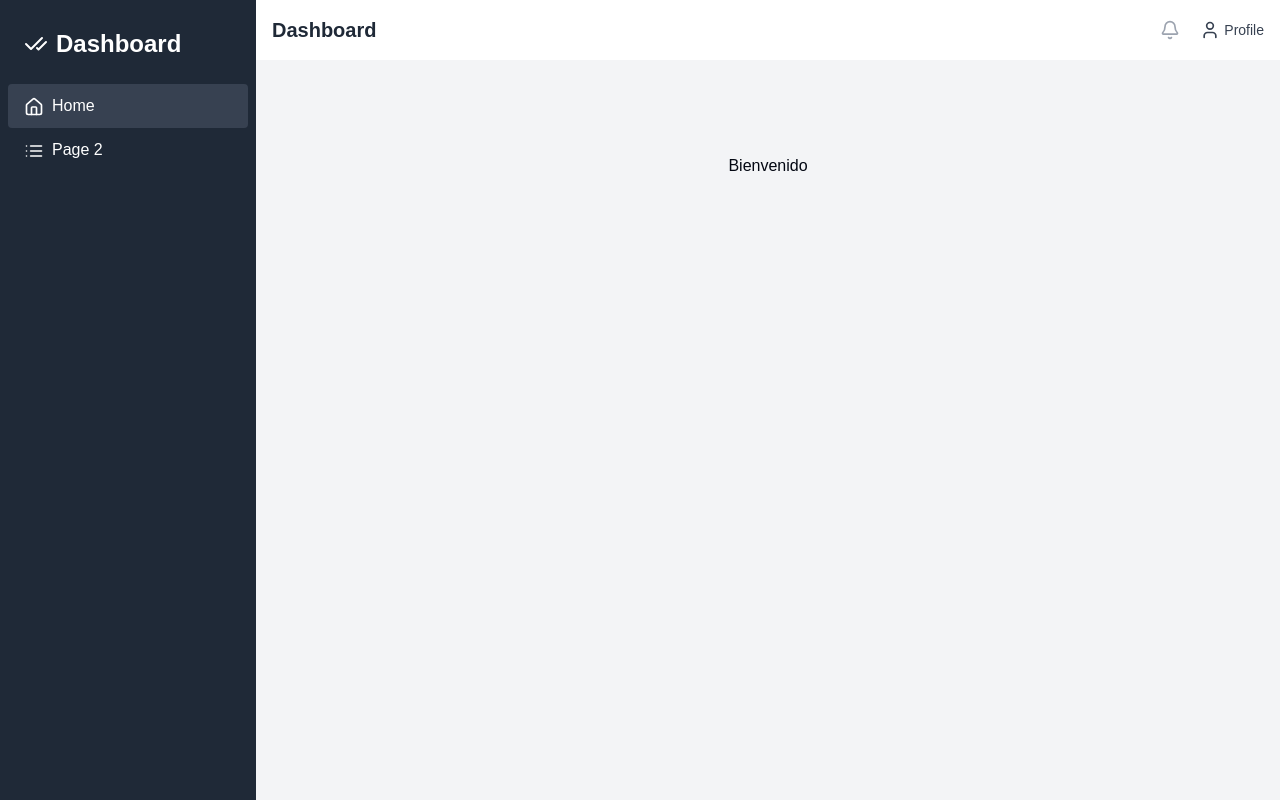
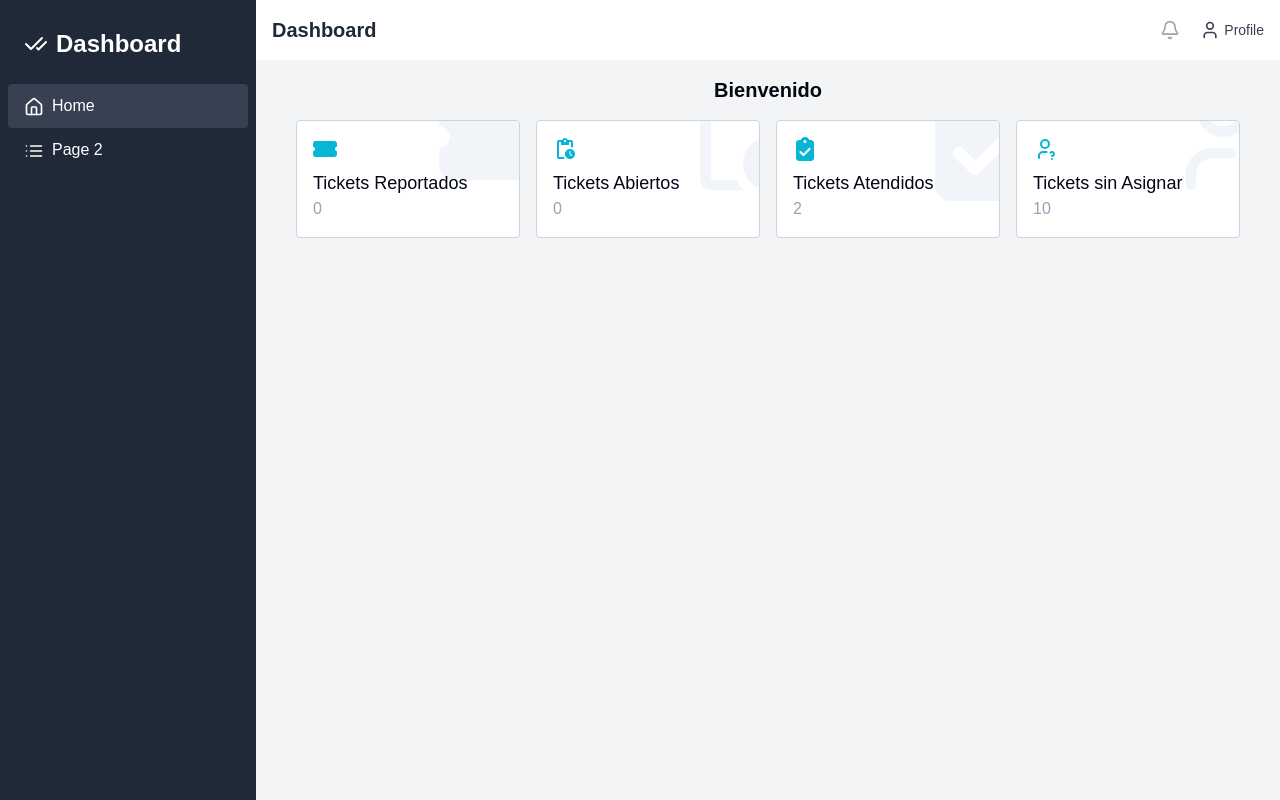
Before and after one commit to danimc/next-dashboard-template, a Next.js app: page /home in a window 1280 px wide. Built offline with nearby package versions, Linux system fonts and the light colour scheme.

Commit message:
add/new counters in home

```diff
--- a/package.json
+++ b/package.json
@@ -13,7 +13,8 @@
     "next": "15.1.4",
     "next-auth": "^4.24.11",
     "react": "19.0.0",
-    "react-dom": "19.0.0"
+    "react-dom": "19.0.0",
+    "react-icons": "^5.5.0"
   },
   "devDependencies": {
     "@types/node": "^22.10.7",
--- a/src/app/(dashboard)/home/page.tsx
+++ b/src/app/(dashboard)/home/page.tsx
@@ -1,9 +1,55 @@
+import React from "react";
+import { FaTicketSimple, FaClipboardCheck } from "react-icons/fa6";
+import { MdOutlinePendingActions } from "react-icons/md";
+import { TbUserQuestion } from "react-icons/tb";
+
 const HomePage = () => {
   return (
-    <section className="justify-items-center items-center gap-16 grid grid-rows-[20px_1fr_20px] p-8 sm:p-20 pb-20 min-h-screen font-[family-name:var(--font-geist-sans)]">
-      <h2>Bienvenido</h2>
+    <section className="grid grid-rows-[20px_1fr_20px] pb-20 min-h-screen font-[family-name:var(--font-geist-sans)]">
+      <div className="justify-items-center items-center font-bold w-full h-fit text-xl">
+        <h2>Bienvenido</h2>
+      </div>
+      <div className="p-6">
+        <div className="grid gap-4 grid-cols-2 lg:grid-cols-4">
+          <Card
+            title="Tickets Reportados"
+            subtitle="0"
+            href="#"
+            Icon={FaTicketSimple}
+          />
+          <Card title="Tickets Abiertos" subtitle="0" href="#" Icon={MdOutlinePendingActions} />
+          <Card title="Tickets Atendidos" subtitle="2" href="#" Icon={FaClipboardCheck} />
+          <Card
+            title="Tickets sin Asignar"
+            subtitle="10"
+            href="#"
+            Icon={TbUserQuestion}
+          />
+        </div>
+      </div>
     </section>
+
   )
 }
 
+const Card = ({ title, subtitle, Icon, href }) => {
+  return (
+    <a
+      href={href}
+      className="w-full p-4 rounded border-[1px] border-slate-300 relative overflow-hidden group bg-white"
+    >
+      <div className="absolute inset-0 bg-gradient-to-r from-cyan-500 to-black translate-y-[100%] group-hover:translate-y-[0%] transition-transform duration-300" />
+
+      <Icon className="absolute z-10 -top-12 -right-12 text-9xl text-slate-100 group-hover:text-cyan-500 group-hover:rotate-12 transition-transform duration-300" />
+      <Icon className="mb-2 text-2xl text-cyan-500 group-hover:text-white transition-colors relative z-10 duration-300" />
+      <h3 className="font-medium text-lg text-slate-950 group-hover:text-white relative z-10 duration-300">
+        {title}
+      </h3>
+      <p className="text-slate-400 group-hover:text-violet-200 relative z-10 duration-300">
+        {subtitle}
+      </p>
+    </a>
+  );
+};
+
 export default HomePage
```
Also changed, not shown: 1 other file (tests, documents, lock files or other folders).
